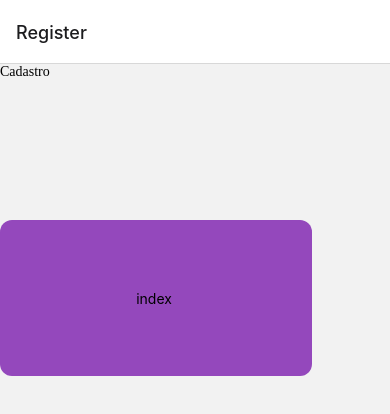
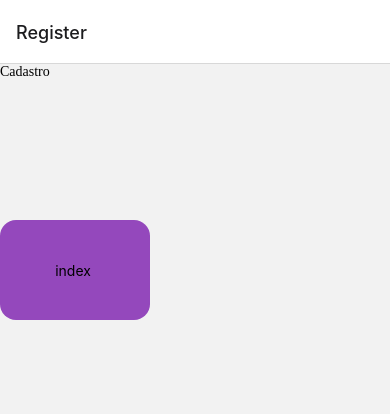
Before and after one commit to appballance/frontend-react-native, a React Native app: screen / in a window 390 px wide. Shown: the top 414 px of the page. Built offline with nearby package versions, Linux system fonts and the light colour scheme.

Commit message:
feat: Building style to variants buttons
Signed-off-by: DESKTOP-IHOGI0G\joao <joaof082@gmail.com>

```diff
--- a/src/components/elements/Button/styles.ts
+++ b/src/components/elements/Button/styles.ts
@@ -1,37 +1,44 @@
-import { css } from 'styled-components';
+import { css } from 'styled-components/native';
 import styled from 'styled-components/native';
 
-export const Button = styled.TouchableOpacity<{ $size: string }>`
+export const Button = styled.TouchableOpacity<{
+  width: string;
+  height: string;
+  variant: string;
+  $disabled?: boolean;
+}>`
   /* flex: 1; */
+
+  box-sizing: border-box;
 
   justify-content: center;
   align-items: center;
 
-  border-radius: 12px;
-  width: 80%;
-  height: 20%;
+  border-radius: 16px;
+  width: ${({ width }) => (width ? width : 'auto')};
+  height: ${({ height }) => (height ? height : 'auto')};
 
-  ${({ $size }) =>
-    $size === 'small' &&
+  ${({ variant }) =>
+    variant === 'contained' &&
     css`
-      width: 50%;
-      height: 20%;
+      background-color: ${props => props.theme.palette.colors.primary.main};
     `}
 
-  ${({ $size }) =>
-    $size === 'medium' &&
+  ${({ theme, variant, $disabled }) =>
+    variant === 'text' &&
     css`
-      width: 70%;
-      height: 20%;
+      background-color: ${$disabled
+        ? theme.palette.colors.gray.main
+        : 'transparent'};
+      border: none;
     `}
 
 
-  ${({ $size }) =>
-    $size === 'large' &&
+    ${({ variant, theme }) =>
+    variant === 'outlined' &&
     css`
-      width: 90%;
-      height: 20%;
+      background-color: transparent;
+      border: 2px solid ${theme.palette.colors.primary.main};
+      overflow: hidden;
     `}
-
-  background-color: ${props => props.theme.palette.colors.primary.main};
 `;
```
